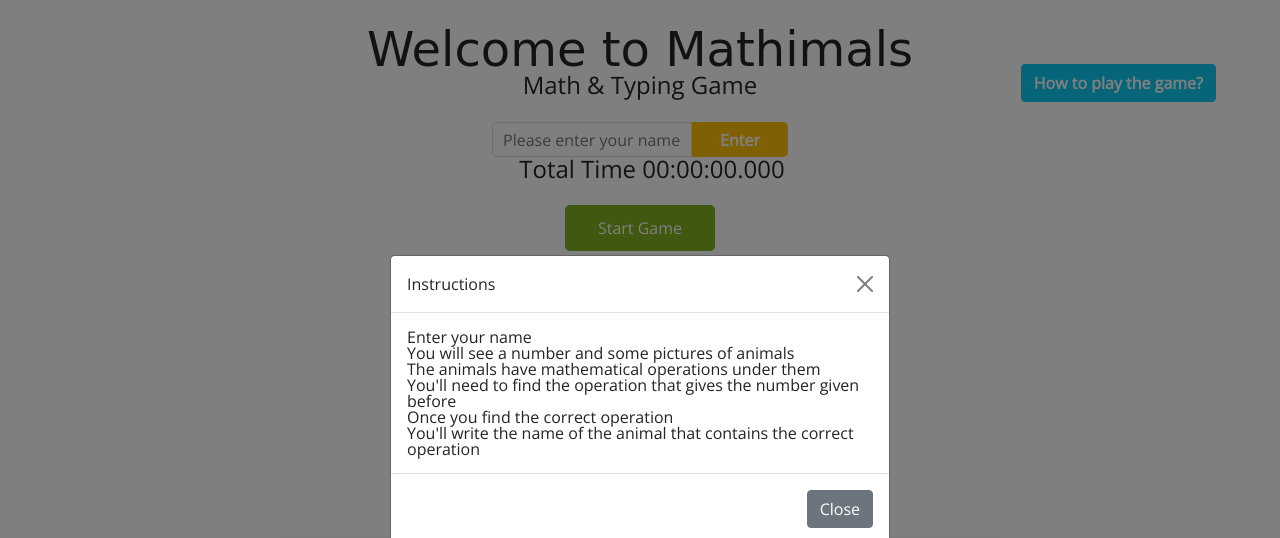
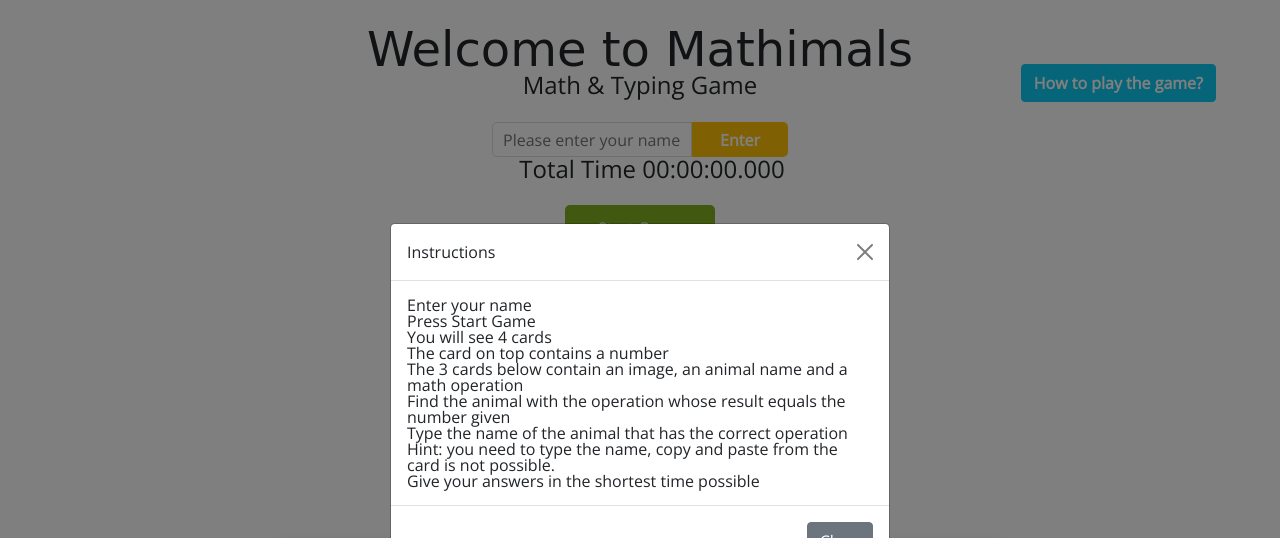
Before and after one commit to muratcan-yuksel/Mathimals, a plain HTML site: page index.html in a window 1280 px wide. Both pictures are taken after a click on the button "How to play the game?". Shown: the top 538 px of the page. Drawn offline with nearby package versions, Linux system fonts and the light colour scheme; a web font is replaced by a local one.

Commit message:
updated instructions

```diff
--- a/index.html
+++ b/index.html
@@ -62,17 +62,18 @@
             <div class="modal-body">
               <ul>
                 <li>Enter your name</li>
-                <li>You will see a number and some pictures of animals</li>
-                <li>The animals have mathematical operations under them</li>
+                <li>Press Start Game</li>
+                <li>You will see 4 cards</li>
+                <li>The card on top contains a number</li>
+                <li>The 3 cards below contain an image, an animal name and a math operation</li>
                 <li>
-                  You'll need to find the operation that gives the number given
-                  before
+                  Find the animal with the operation whose result equals the number given
                 </li>
-                <li>Once you find the correct operation</li>
                 <li>
-                  You'll write the name of the animal that contains the correct
-                  operation
+                  Type the name of the animal that has the correct operation
                 </li>
+                <li>Hint: you need to type the name, copy and paste from the card is not possible.</li>
+                <li>Give your answers in the shortest time possible</li>
               </ul>
             </div>
             <div class="modal-footer">
```
